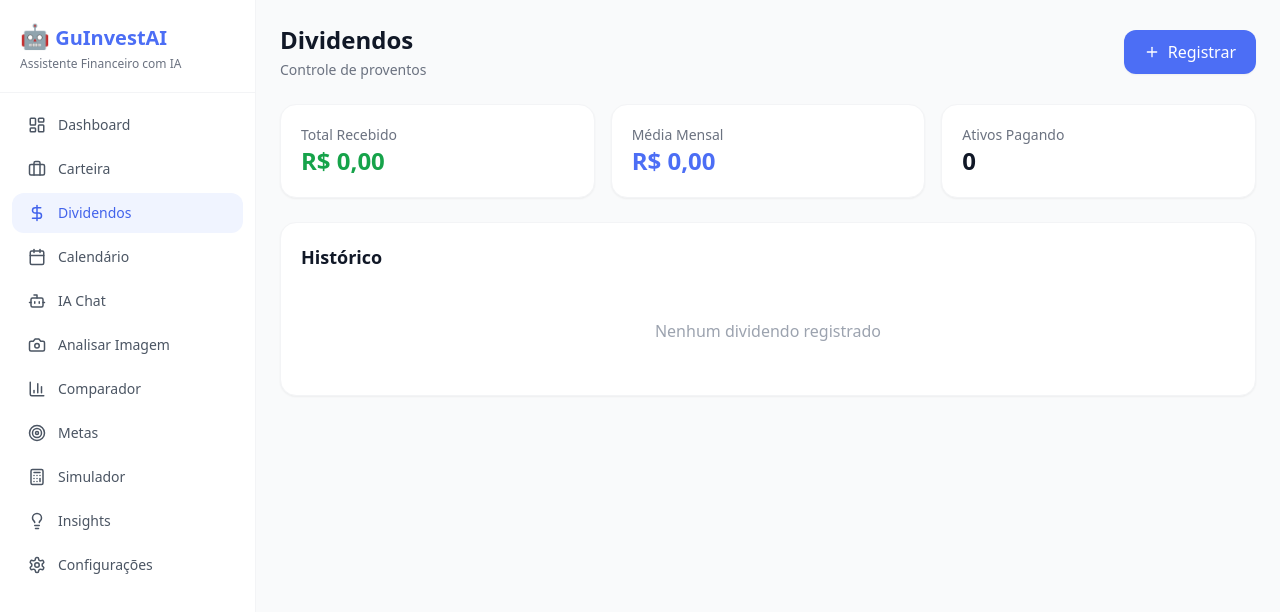
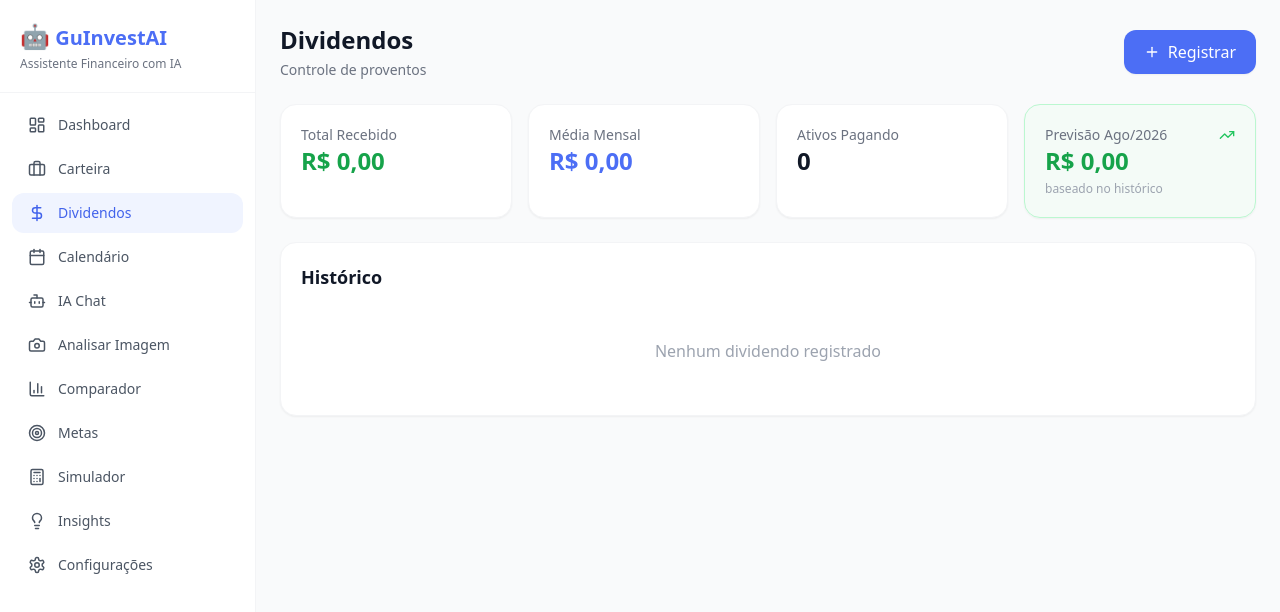
Before and after one commit to gutoalex/GuInvestAI, a React (Vite) app: page /#/dividendos in a window 1280 px wide. Shown: the top 612 px of the page. Built offline with nearby package versions, Linux system fonts and the light colour scheme.

Commit message:
feat: adicionar previsao de dividendos do proximo mes baseado no historico

```diff
--- a/src/pages/Dividends.jsx
+++ b/src/pages/Dividends.jsx
@@ -1,11 +1,41 @@
 import { useState, useEffect } from 'react'
-import { Plus, DollarSign, X } from 'lucide-react'
+import { Plus, DollarSign, X, TrendingUp } from 'lucide-react'
 import { Bar } from 'react-chartjs-2'
 import { Chart as ChartJS, CategoryScale, LinearScale, BarElement, Title, Tooltip, Legend } from 'chart.js'
 import { getDividends, addDividend, getTotalDividends, getMonthlyDividends, getAssets } from '../services/dataService'
 import { formatCurrency } from '../utils/helpers'
 
 ChartJS.register(CategoryScale, LinearScale, BarElement, Title, Tooltip, Legend)
+
+// Calcula previsão de dividendos por ativo baseado no histórico
+function calcPrediction(dividends, assets) {
+  const predictions = []
+
+  assets.forEach(asset => {
+    const assetDivs = dividends.filter(d => d.ticker === asset.ticker)
+    if (assetDivs.length === 0) return
+
+    // Pega os últimos 3 pagamentos desse ativo para fazer a média
+    const sorted = [...assetDivs].sort((a, b) => new Date(b.data) - new Date(a.data))
+    const recent = sorted.slice(0, 3)
+    const avgPerPayment = recent.reduce((s, d) => s + (d.valor || 0), 0) / recent.length
+
+    predictions.push({
+      ticker: asset.ticker,
+      previsao: avgPerPayment,
+      baseadoEm: recent.length,
+    })
+  })
+
+  return predictions
+}
+
+function getNextMonthLabel() {
+  const now = new Date()
+  const next = new Date(now.getFullYear(), now.getMonth() + 1, 1)
+  const monthNames = ['Jan', 'Fev', 'Mar', 'Abr', 'Mai', 'Jun', 'Jul', 'Ago', 'Set', 'Out', 'Nov', 'Dez']
+  return `${monthNames[next.getMonth()]}/${next.getFullYear()}`
+}
 
 export default function Dividends() {
   const [dividends, setDividends] = useState([])
@@ -42,6 +72,11 @@ export default function Dividends() {
 
   const monthly = getMonthlyDividends()
   const months = Object.keys(monthly).sort().slice(-12)
+
+  // Previsão
+  const predictions = calcPrediction(dividends, assets)
+  const totalPrediction = predictions.reduce((s, p) => s + p.previsao, 0)
+  const nextMonth = getNextMonthLabel()
 
   const chartData = {
     labels: months.map(m => {
@@ -81,7 +116,7 @@ export default function Dividends() {
       </div>
 
       {/* Cards Resumo */}
-      <div className="grid grid-cols-1 sm:grid-cols-3 gap-4">
+      <div className="grid grid-cols-1 sm:grid-cols-4 gap-4">
         <div className="card">
           <p className="text-sm text-gray-500 dark:text-gray-400">Total Recebido</p>
           <p className="text-2xl font-bold text-green-600">{formatCurrency(total)}</p>
@@ -94,7 +129,45 @@ export default function Dividends() {
           <p className="text-sm text-gray-500 dark:text-gray-400">Ativos Pagando</p>
           <p className="text-2xl font-bold text-gray-900 dark:text-white">{Object.keys(divByAsset).length}</p>
         </div>
+        <div className="card border-green-200 dark:border-green-800 bg-green-50/50 dark:bg-green-900/10">
+          <div className="flex items-center justify-between">
+            <p className="text-sm text-gray-500 dark:text-gray-400">Previsão {nextMonth}</p>
+            <TrendingUp size={16} className="text-green-500" />
+          </div>
+          <p className="text-2xl font-bold text-green-600">{formatCurrency(totalPrediction)}</p>
+          <p className="text-xs text-gray-400 mt-1">baseado no histórico</p>
+        </div>
       </div>
+
+      {/* Previsão Detalhada */}
+      {predictions.length > 0 && (
+        <div className="card">
+          <h2 className="text-lg font-semibold text-gray-900 dark:text-white mb-4">
+            Previsão de Proventos — {nextMonth}
+          </h2>
+          <div className="space-y-2">
+            {predictions
+              .sort((a, b) => b.previsao - a.previsao)
+              .map(p => (
+                <div key={p.ticker} className="flex items-center justify-between py-2 border-b border-gray-50 dark:border-dark-border last:border-0">
+                  <div className="flex items-center gap-2">
+                    <DollarSign size={14} className="text-green-500" />
+                    <span className="font-medium text-gray-900 dark:text-white text-sm">{p.ticker}</span>
+                  </div>
+                  <div className="text-right">
+                    <span className="font-medium text-green-600 text-sm">~{formatCurrency(p.previsao)}</span>
+                    <span className="text-xs text-gray-400 ml-2">(média de {p.baseadoEm} pag.)</span>
+                  </div>
+                </div>
+              ))
+            }
+            <div className="flex items-center justify-between pt-3 border-t-2 border-gray-200 dark:border-dark-border">
+              <span className="font-semibold text-gray-900 dark:text-white">Total Previsto</span>
+              <span className="font-bold text-green-600 text-lg">{formatCurrency(totalPrediction)}</span>
+            </div>
+          </div>
+        </div>
+      )}
 
       {/* Form */}
       {showForm && (
```
